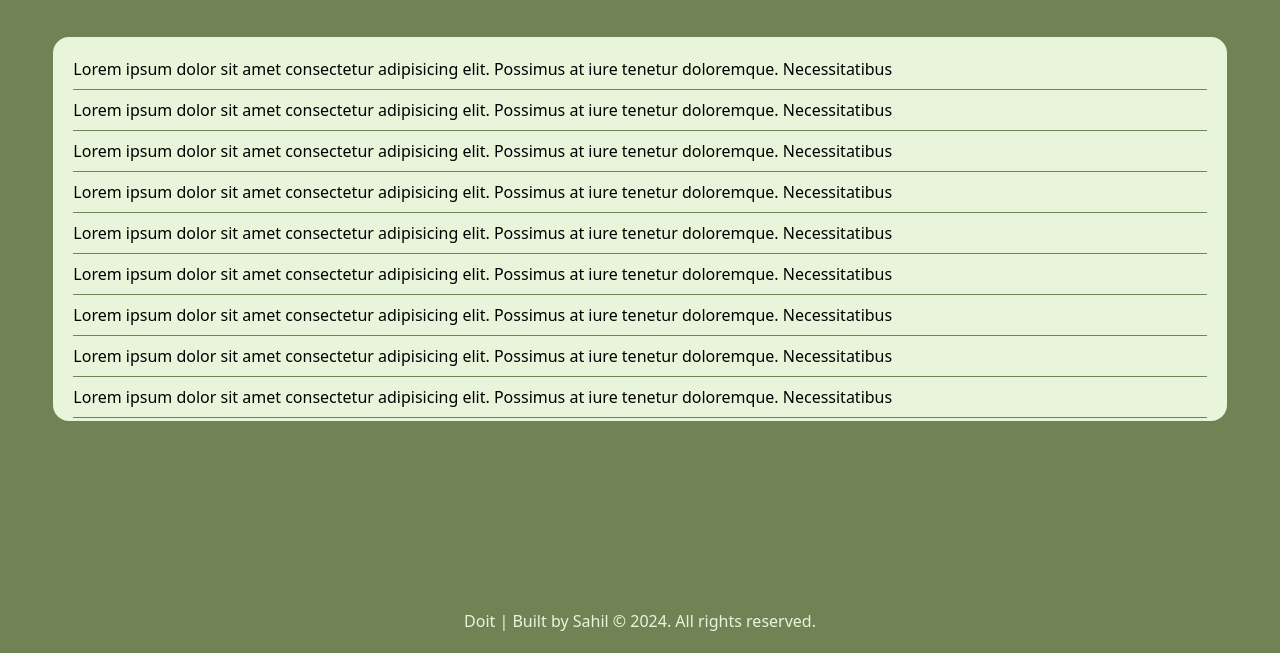
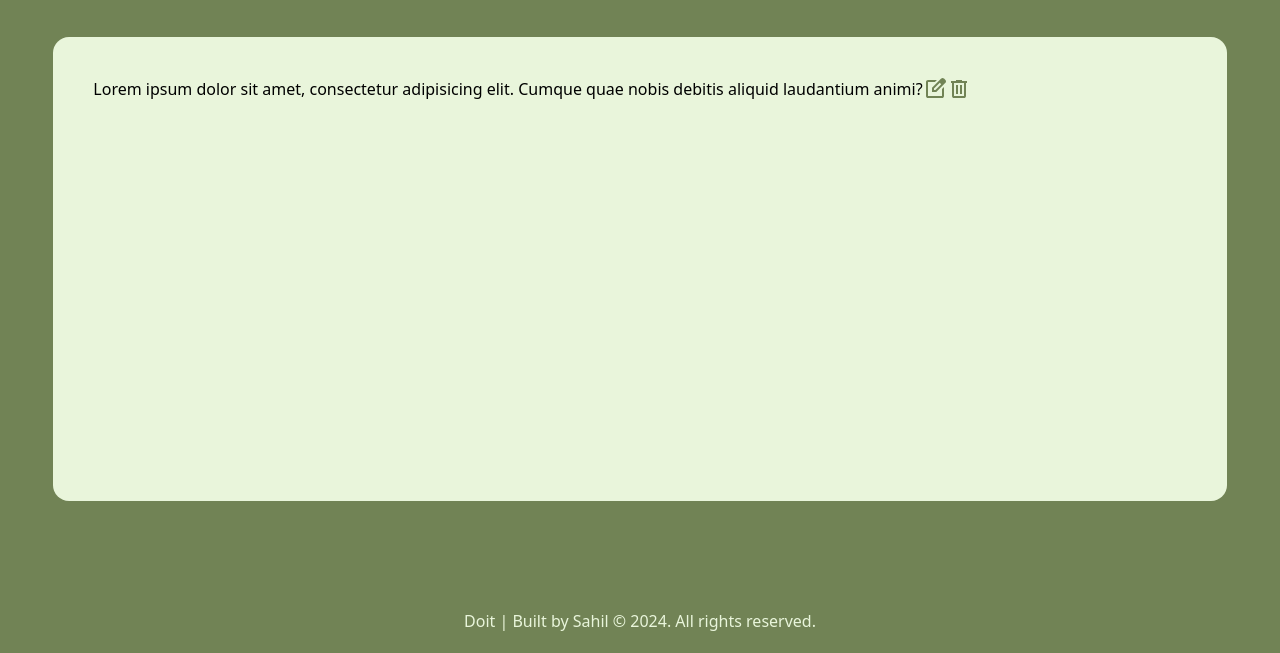
Before and after one commit to SahilTiwariDev/Doit-V1, a website: page src/index.html in a window 1280 px wide. Shown: the part 147-800 px from the top of the page. Drawn offline with Linux system fonts and the light colour scheme.

Commit message:
Create structure of task

```diff
--- a/src/index.html
+++ b/src/index.html
@@ -83,78 +83,37 @@
       </nav>
     </header>
     <main class="flex justify-center">
-      <div
-        class="flex flex-col gap-2 max-h-96 w-11/12 p-5 bg-mint-green rounded-2xl overflow-scroll"
-      >
-        <p>
-          Lorem ipsum dolor sit amet consectetur adipisicing elit. Possimus at
-          iure tenetur doloremque. Necessitatibus
-        </p>
-        <hr class="text-forest-green" />
-        <p>
-          Lorem ipsum dolor sit amet consectetur adipisicing elit. Possimus at
-          iure tenetur doloremque. Necessitatibus
-        </p>
-        <hr class="text-forest-green" />
-        <p>
-          Lorem ipsum dolor sit amet consectetur adipisicing elit. Possimus at
-          iure tenetur doloremque. Necessitatibus
-        </p>
-        <hr class="text-forest-green" />
-        <p>
-          Lorem ipsum dolor sit amet consectetur adipisicing elit. Possimus at
-          iure tenetur doloremque. Necessitatibus
-        </p>
-        <hr class="text-forest-green" />
-        <p>
-          Lorem ipsum dolor sit amet consectetur adipisicing elit. Possimus at
-          iure tenetur doloremque. Necessitatibus
-        </p>
-        <hr class="text-forest-green" />
-        <p>
-          Lorem ipsum dolor sit amet consectetur adipisicing elit. Possimus at
-          iure tenetur doloremque. Necessitatibus
-        </p>
-        <hr class="text-forest-green" />
-        <p>
-          Lorem ipsum dolor sit amet consectetur adipisicing elit. Possimus at
-          iure tenetur doloremque. Necessitatibus
-        </p>
-        <hr class="text-forest-green" />
-        <p>
-          Lorem ipsum dolor sit amet consectetur adipisicing elit. Possimus at
-          iure tenetur doloremque. Necessitatibus
-        </p>
-        <hr class="text-forest-green" />
-        <p>
-          Lorem ipsum dolor sit amet consectetur adipisicing elit. Possimus at
-          iure tenetur doloremque. Necessitatibus
-        </p>
-        <hr class="text-forest-green" />
-        <p>
-          Lorem ipsum dolor sit amet consectetur adipisicing elit. Possimus at
-          iure tenetur doloremque. Necessitatibus
-        </p>
-        <hr class="text-forest-green" />
-        <p>
-          Lorem ipsum dolor sit amet consectetur adipisicing elit. Possimus at
-          iure tenetur doloremque. Necessitatibus
-        </p>
-        <hr class="text-forest-green" />
-        <p>
-          Lorem ipsum dolor sit amet consectetur adipisicing elit. Possimus at
-          iure tenetur doloremque. Necessitatibus
-        </p>
-        <hr class="text-forest-green" />
-        <p>
-          Lorem ipsum dolor sit amet consectetur adipisicing elit. Possimus at
-          iure tenetur doloremque. Necessitatibus
-        </p>
-        <hr class="text-forest-green" />
-        <p>
-          Lorem ipsum dolor sit amet consectetur adipisicing elit. Possimus at
-          iure tenetur doloremque. Necessitatibus
-        </p>
+      <div class="w-11/12 p-10 bg-mint-green rounded-2xl">
+        <div class="flex flex-col gap-2 h-96 overflow-x-auto">
+          <div class="flex">
+            <p>
+              Lorem ipsum dolor sit amet, consectetur adipisicing elit. Cumque
+              quae nobis debitis aliquid laudantium animi?
+            </p>
+            <svg
+              xmlns="http://www.w3.org/2000/svg"
+              height="24px"
+              viewBox="0 -960 960 960"
+              width="24px"
+              fill="#718355"
+            >
+              <path
+                d="M200-120q-33 0-56.5-23.5T120-200v-560q0-33 23.5-56.5T200-840h357l-80 80H200v560h560v-278l80-80v358q0 33-23.5 56.5T760-120H200Zm280-360ZM360-360v-170l367-367q12-12 27-18t30-6q16 0 30.5 6t26.5 18l56 57q11 12 17 26.5t6 29.5q0 15-5.5 29.5T897-728L530-360H360Zm481-424-56-56 56 56ZM440-440h56l232-232-28-28-29-28-231 231v57Zm260-260-29-28 29 28 28 28-28-28Z"
+              />
+            </svg>
+            <svg
+              xmlns="http://www.w3.org/2000/svg"
+              height="24px"
+              viewBox="0 -960 960 960"
+              width="24px"
+              fill="#718355"
+            >
+              <path
+                d="M280-120q-33 0-56.5-23.5T200-200v-520h-40v-80h200v-40h240v40h200v80h-40v520q0 33-23.5 56.5T680-120H280Zm400-600H280v520h400v-520ZM360-280h80v-360h-80v360Zm160 0h80v-360h-80v360ZM280-720v520-520Z"
+              />
+            </svg>
+          </div>
+        </div>
       </div>
     </main>
     <footer class="fixed bottom-0 left-0 right-0 p-5 text-center">
```
Also changed, not shown: src/output.css.
